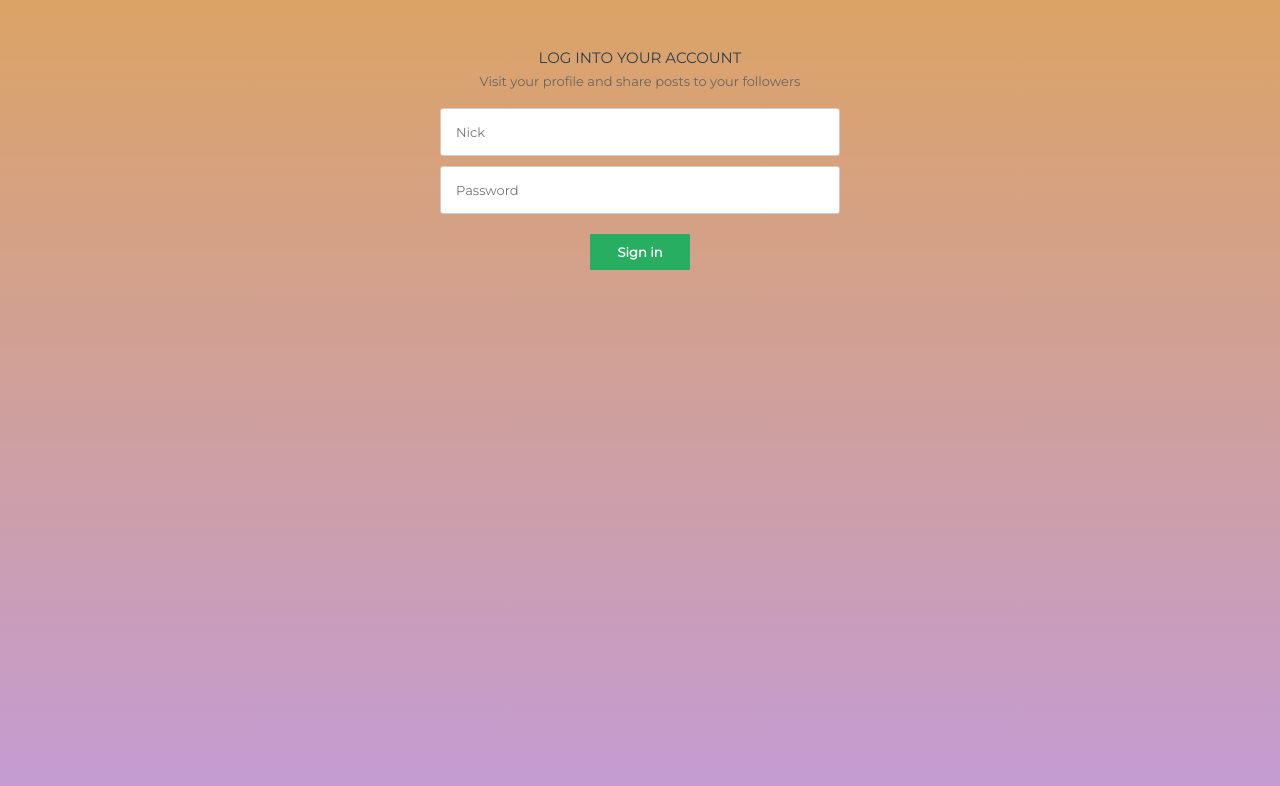
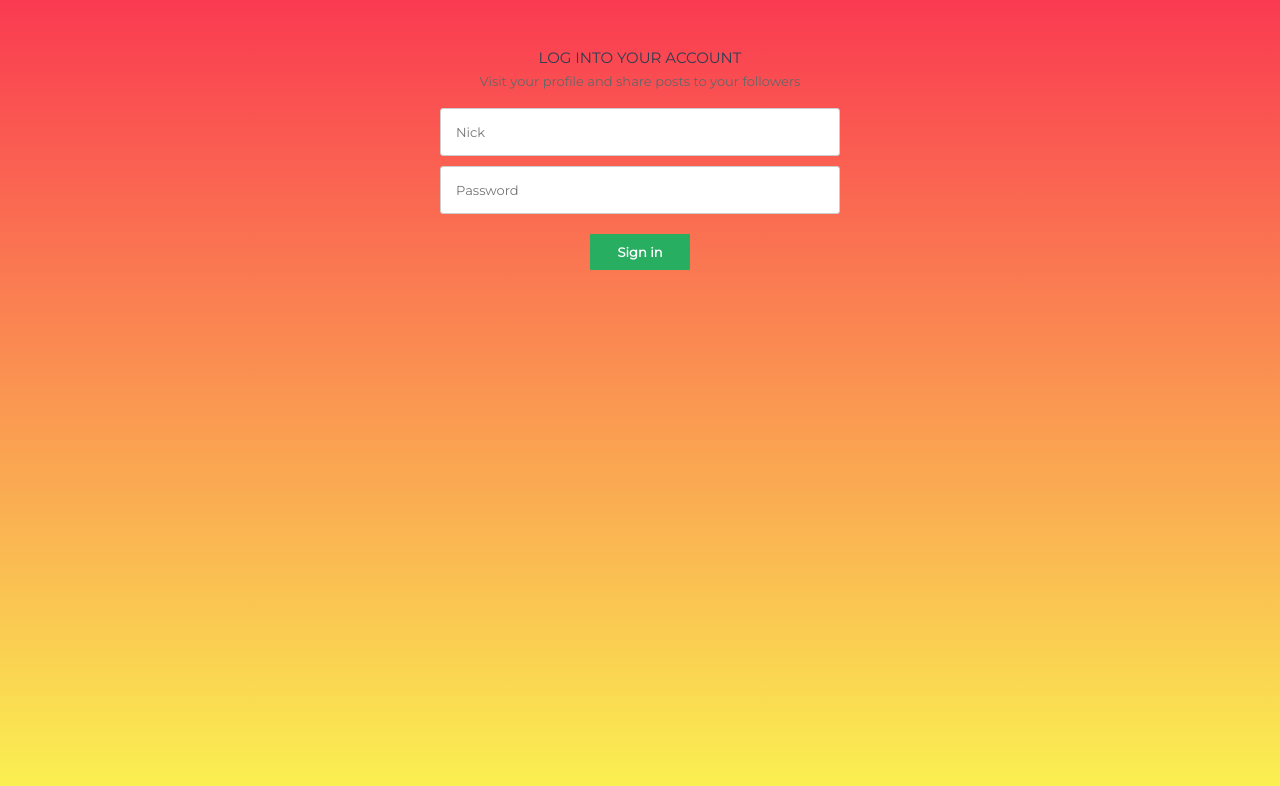
Before and after one commit to purifetchi/hackathon-2018, a plain HTML site: page templates/login.html in a window 1280 px wide. Drawn offline with nearby package versions, Linux system fonts and the light colour scheme.

Commit message:
logo gradient

```diff
--- a/templates/login.html
+++ b/templates/login.html
@@ -19,7 +19,7 @@ html {
 
 	/*background = gradient + image pattern combo*/
 	background:
-		linear-gradient(rgba(196, 102, 0, 0.6), rgba(155, 89, 182, 0.6));
+		linear-gradient(rgba(249, 9, 38, 0.8), rgba(249, 240, 38, 0.8));
 }
 
 body {
```
Also changed, not shown: templates/register.html (+1 -1 lines), static/css/mill.png (added).
